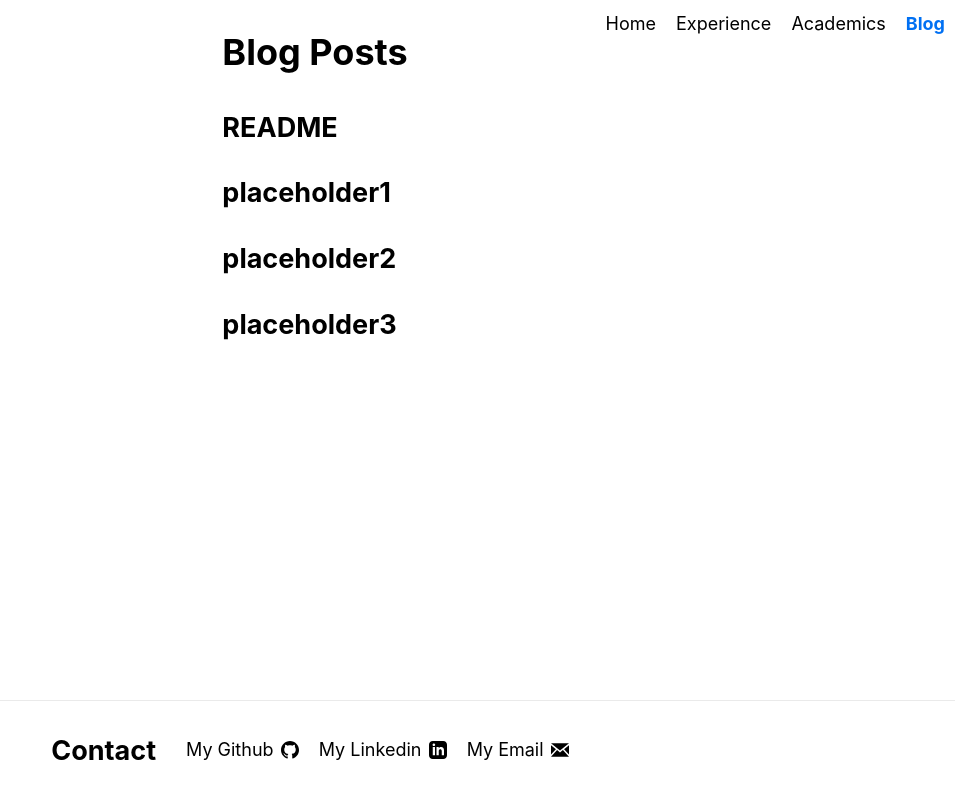
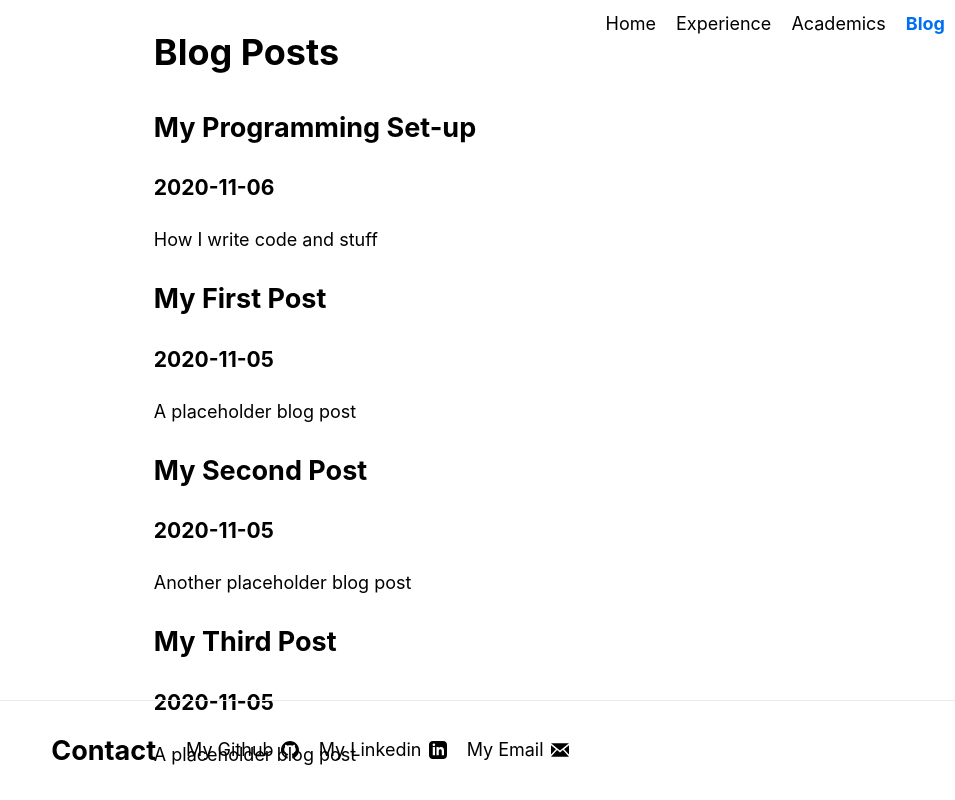
Before and after one commit to ZenghaoWang/personal_website, a Next.js app: page /blog in a window 1280 px wide. Shown: the top 800 px of the page, without its empty margins (325-1280 px from the left). Built offline with nearby package versions, Linux system fonts and the light colour scheme.

Commit message:
Add details to blog home page

```diff
--- /dev/null
+++ b/md/posts/my_programming_setup.md
@@ -0,0 +1,11 @@
+---
+title: My Programming Set-up
+description: How I write code and stuff
+date: '2020-11-06'
+published: true
+pinned: false
+---
+
+# My Programming Set-up
+
+Vscode + Vscodevim
--- a/md/posts/placeholder1.md
+++ b/md/posts/placeholder1.md
@@ -1,6 +1,9 @@
 ---
 title: My First Post
 description: A placeholder blog post
+date: '2020-11-05'
+published: true
+pinned: false
 ---
 
 # Hello
--- a/md/posts/placeholder2.md
+++ b/md/posts/placeholder2.md
@@ -1,6 +1,9 @@
 ---
 title: My Second Post
 description: Another placeholder blog post
+date: '2020-11-05'
+published: true
+pinned: false
 ---
 
 # Hello
--- a/md/posts/placeholder3.md
+++ b/md/posts/placeholder3.md
@@ -1,6 +1,9 @@
 ---
 title: My Third Post
 description: A placeholder blog post
+date: '2020-11-05'
+published: true
+pinned: false
 ---
 
 # Hello
--- a/pages/blog/index.tsx
+++ b/pages/blog/index.tsx
@@ -1,23 +1,39 @@
 import fs from "fs";
+import matter from "gray-matter";
 import Head from "next/head";
 import Link from "next/link";
+import path from "path";
 import React, { FunctionComponent } from "react";
-type BlogProps = {
-  slugs: string[];
+import { POSTS_PATH } from "../../util/paths";
+
+type PostData = {
+  slug: string;
+  title: string;
+  isPublished: boolean;
+  isPinned: boolean;
+  date: string;
+  description: string;
 };
-const BlogHome: FunctionComponent<BlogProps> = ({ slugs }) => {
+
+type PostsProp = {
+  posts: PostData[];
+};
+
+const BlogHome: FunctionComponent<PostsProp> = ({ posts }) => {
   return (
     <div>
       <Head>
         <title>Zenghao's Blog</title>
       </Head>
       <h1>Blog Posts</h1>
-      {slugs.map((slug) => {
+      {posts.map((post) => {
         return (
-          <div key="slug">
-            <Link href={`/blog/${slug}`}>
+          <div key={post.slug}>
+            <Link href={`/blog/${post.slug}`}>
               <a>
-                <h2>{slug}</h2>
+                <h2>{post.title}</h2>
+                <h3>{post.date}</h3>
+                <p>{post.description}</p>
               </a>
             </Link>
           </div>
@@ -28,14 +44,30 @@ const BlogHome: FunctionComponent<BlogProps> = ({ slugs }) => {
 };
 
 export async function getStaticProps() {
-  const POSTS_PATH = "md/posts";
-  const postTitles: string[] = fs
+  // go through the posts directory and grab a list of post metadata
+  const postData: PostData[] = fs
     .readdirSync(POSTS_PATH)
-    .map((post) => post.replace(".md", ""));
+    .map((fileName) => {
+      const markdownWithMetaData = fs
+        .readFileSync(path.join(POSTS_PATH, fileName))
+        .toString();
+      const slug = fileName.replace(".md", "");
+      const parsedMarkdown = matter(markdownWithMetaData);
 
+      return {
+        slug: slug,
+        title: parsedMarkdown.data.title,
+        isPublished: parsedMarkdown.data.published,
+        isPinned: parsedMarkdown.data.pinned,
+        date: parsedMarkdown.data.date,
+        description: parsedMarkdown.data.description,
+      };
+    })
+    .filter((post) => post.isPublished) // only want published posts
+    .sort((a, b) => (a.date > b.date ? -1 : 1)); // sort by date from newest to oldest
   return {
     props: {
-      slugs: postTitles,
+      posts: postData,
     },
   };
 }
--- /dev/null
+++ b/util/paths.ts
@@ -0,0 +1,3 @@
+const POSTS_PATH = "md/posts";
+
+export { POSTS_PATH };
```
Also changed, not shown: pages/blog/[slug].tsx (+4 -4 lines), md/posts/README.md.
